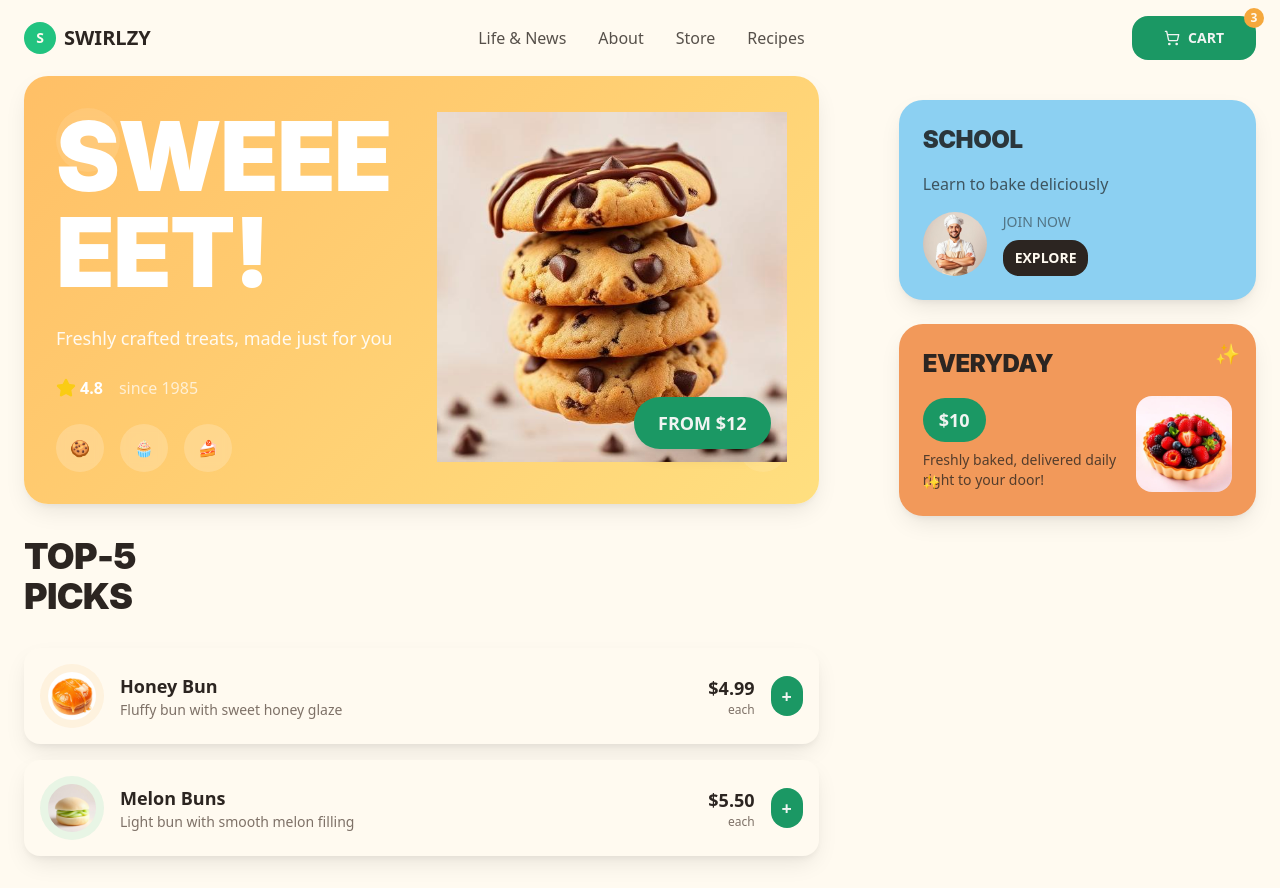
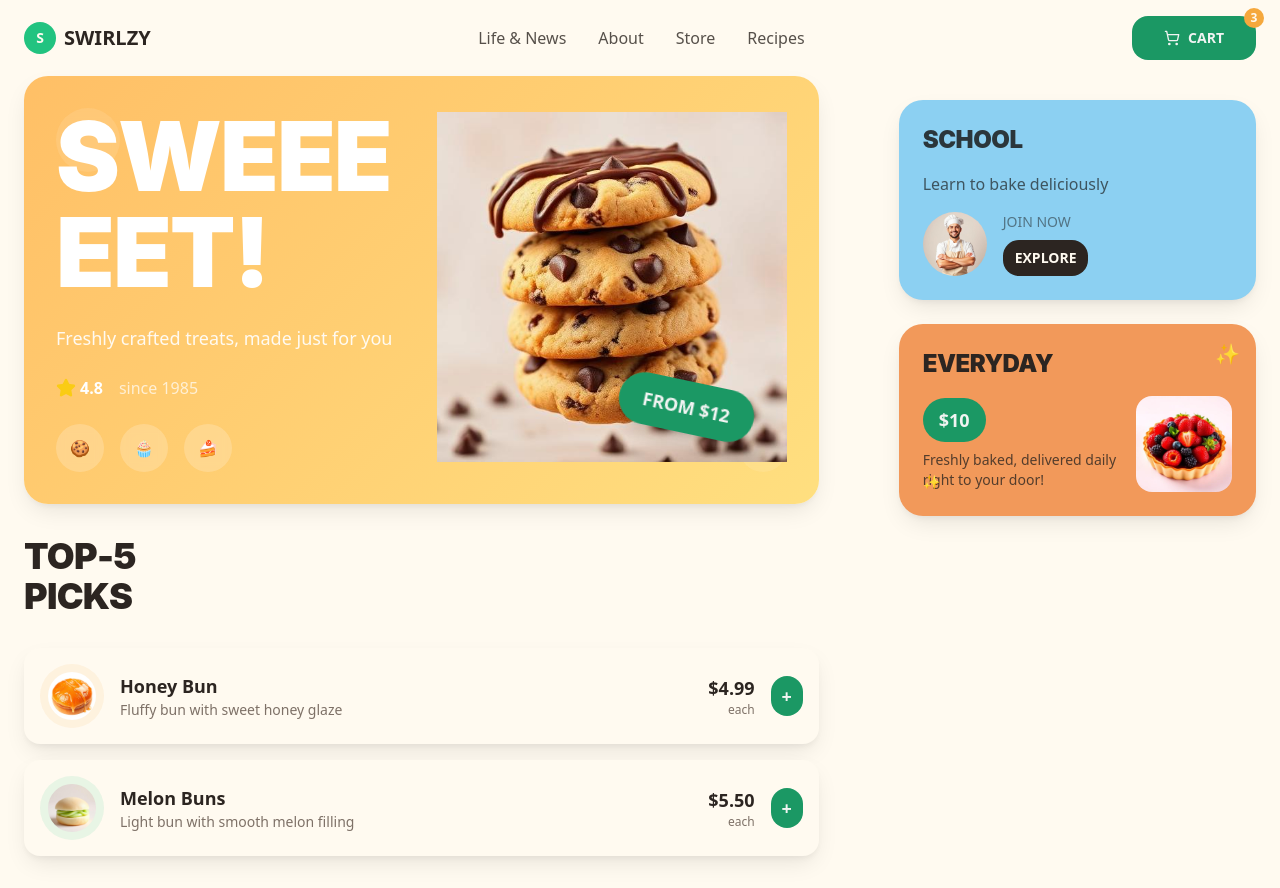
Before and after one commit to DanielGraciaSanValero/swirlzy-treats-showcase, a React (Vite) app: page / in a window 1280 px wide. Built offline with nearby package versions, Linux system fonts and the light colour scheme; the HTML template or start-up script is replaced by a standard one.

Commit message:
Adjust price badge position

```diff
--- a/src/components/HeroSection.tsx
+++ b/src/components/HeroSection.tsx
@@ -52,8 +52,8 @@ const HeroSection = () => {
             className="w-full max-w-md h-auto animation-float"
           />
 
-          {/* Price Badge positioned in bottom right of image */}
-          <div className="absolute bottom-4 right-4">
+          {/* Price Badge positioned in bottom right of image, slightly rotated */}
+          <div className="absolute bottom-8 right-8 transform rotate-12">
             <div className="bg-green-badge text-green-badge-foreground rounded-full px-6 py-3 font-bold text-lg shadow-lg">
               FROM $12
             </div>
```
